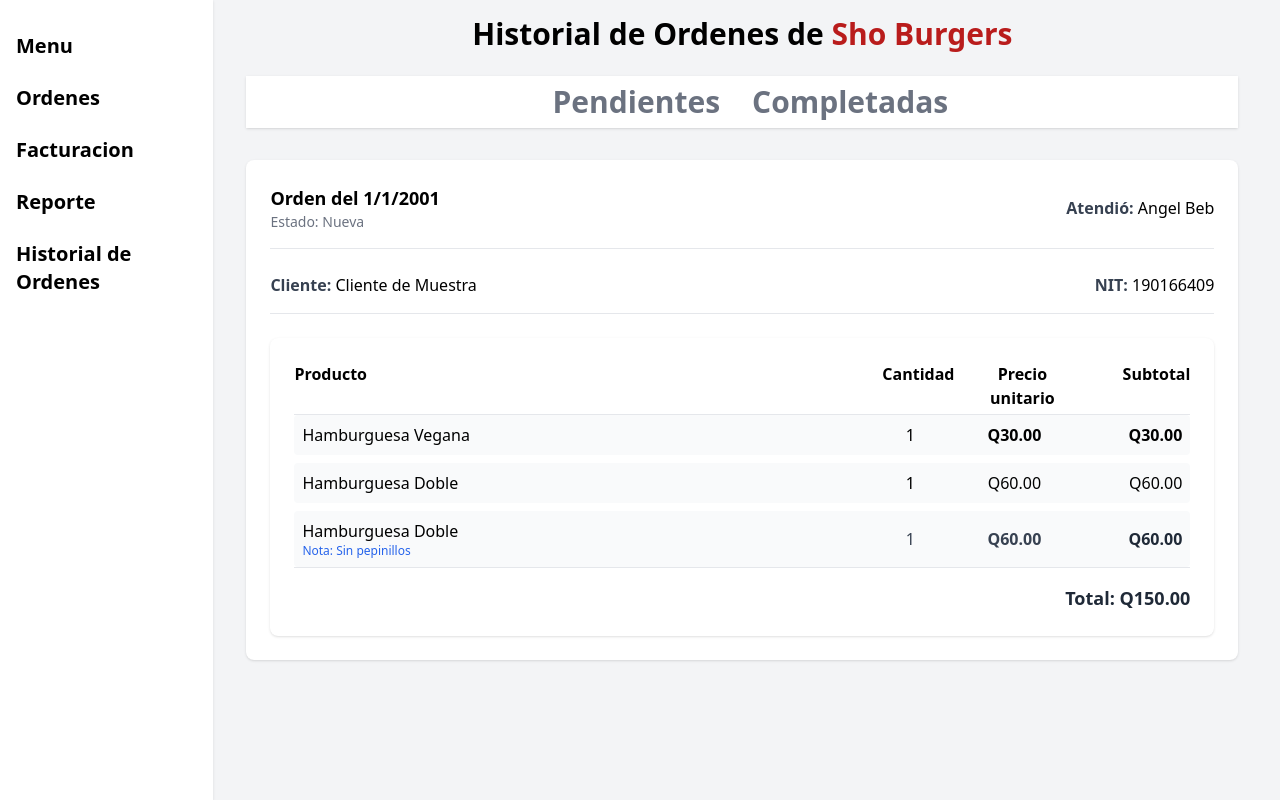
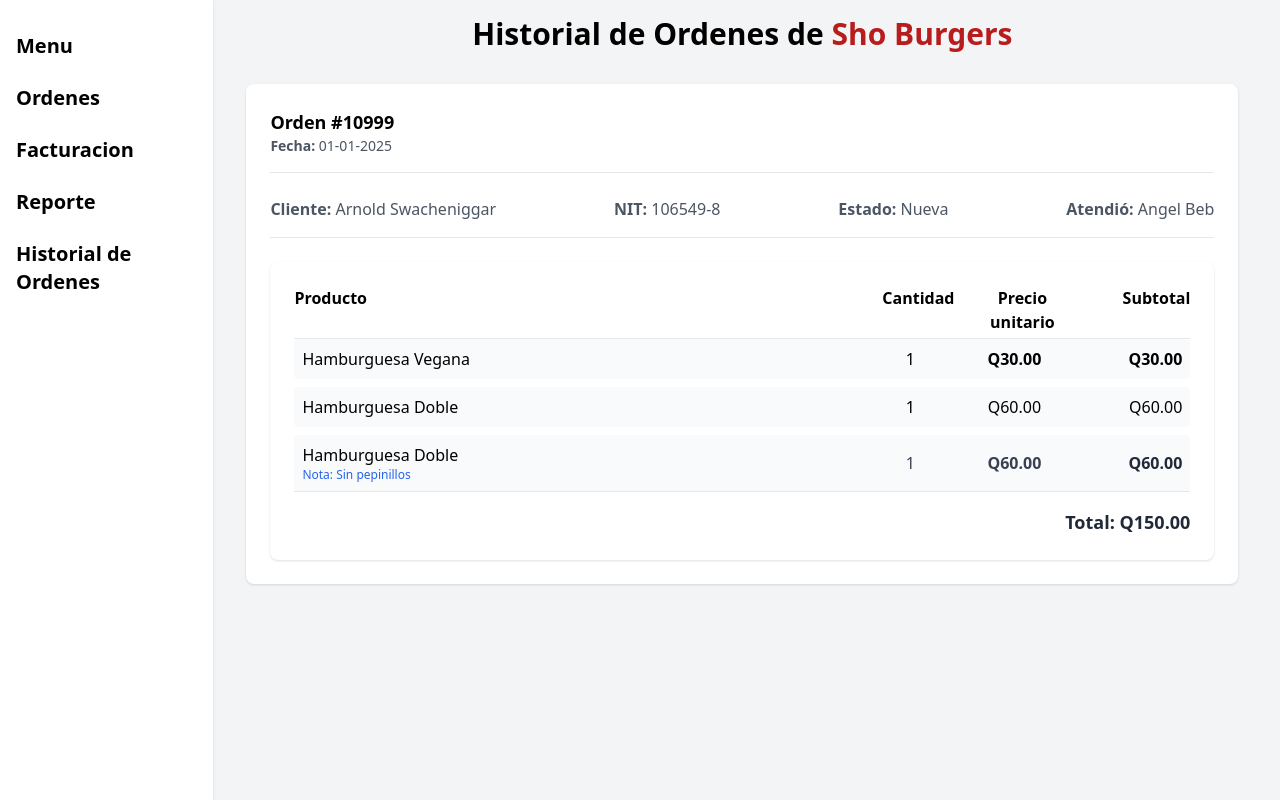
Before and after one commit to gerabeb/Restaurante, a website: page src/pages/historialDeOrdenes.html in a window 1280 px wide. Drawn offline with Linux system fonts and the light colour scheme.

```diff
--- a/src/pages/historialDeOrdenes.html
+++ b/src/pages/historialDeOrdenes.html
@@ -29,12 +29,6 @@
     <div class="p-4 sm:mx-[18vw] w-4/5 mx-auto">
         <h1 class="text-2xl sm:text-3xl font-bold mb-6 text-center hidden sm:block">
             Historial de Ordenes de <label class="text-red-700">Sho Burgers</label></h1>
-        <ul class="flex flex-wrap w-full  bg-white shadow mb-5 items-center justify-center sm:gap-4">
-            <li class="text-gray-500 my-2 hover:underline inline"><a class="text-3xl font-semibold ml-4"
-                    id="mostrar-pendientes">Pendientes</a></li>
-            <li class="text-gray-500 my-2 hover:underline inline"><a class="text-3xl font-semibold ml-4"
-                    id="mostrar-completadas">Completadas</a></li>
-        </ul>
 
 
         <div class=" mx-auto mt-8">
@@ -42,20 +36,27 @@
                 <!-- Encabezado de la orden -->
                 <div class="flex flex-col md:flex-row md:justify-between md:items-center border-b pb-4">
                     <div>
-                        <div class="text-lg font-semibold">Orden del 1/1/2001</div>
-                        <div class="text-sm text-gray-500">Estado: <span class="font-medium">Nueva</span></div>
+                        <div class="text-lg font-semibold">Orden #10999</div>
+                        <div class="text-sm text-gray-600 font-semibold">Fecha: <span
+                                class="font-normal">01-01-2025</span></div>
                     </div>
-                    <div class="mt-2 md:mt-0">
-                        <span class="text-gray-700 font-semibold">Atendió:</span> Angel Beb
-                    </div>
+                </div>
+                <div class="hidden">
+
                 </div>
                 <!-- Cliente -->
                 <div class="flex flex-col md:flex-row md:justify-between md:items-center border-b pb-4">
                     <div>
-                        <span class="text-gray-700 font-semibold">Cliente:</span> Cliente de Muestra
+                        <p class="text-gray-600 font-semibold">Cliente: <span class="font-normal">Arnold
+                                Swacheniggar</span></p>
                     </div>
                     <div class="mt-2 md:mt-0">
-                        <span class="text-gray-700 font-semibold">NIT:</span> 190166409
+                        <p class="text-gray-600 font-semibold">NIT: <span class="font-normal">106549-8</span></p>
+                    </div>
+                    <div class=" text-gray-600 font-semibold">Estado: <span class="font-normal">Nueva</span>
+                    </div>
+                    <div class="mt-2 md:mt-0">
+                        <p class="text-gray-600 font-semibold">Atendió: <span class="font-normal">Angel Beb</span></p>
                     </div>
                 </div>
                 <!-- Productos -->
@@ -88,8 +89,7 @@
                                 <div class="hidden md:flex w-24 justify-center items-center">
                                     1
                                 </div>
-                                <div
-                                    class="hidden md:flex w-28 justify-center items-center  font-semibold">
+                                <div class="hidden md:flex w-28 justify-center items-center  font-semibold">
                                     Q30.00
                                 </div>
                                 <div class="hidden md:flex w-28 justify-end items-center font-semibold">
@@ -113,8 +113,7 @@
                                 <div class="hidden md:flex w-24 justify-center items-center ">
                                     1
                                 </div>
-                                <div
-                                    class="hidden md:flex w-28 justify-center items-center">
+                                <div class="hidden md:flex w-28 justify-center items-center">
                                     Q60.00
                                 </div>
                                 <div class="hidden md:flex w-28 justify-end items-center ">
--- a/src/scripts/facturapdf.js
+++ b/src/scripts/facturapdf.js
@@ -53,7 +53,8 @@
   }
   pdf.line(10, y, 70, y);
   y += 5;
-  pdf.text(`Propina Q${order.newOrder.tip.toFixed(2)}`, 50, y);
+  const tip = Number(order.newOrder.tip).toFixed(2);
+  pdf.text(`Propina Q${tip}`, 50, y);
   y += 5
   const subtotal = order.newOrder.products.reduce((sum, item) => sum + item.price, 0);
   pdf.text(`IVA Q${(subtotal*.12).toFixed(2)}`, 50, y);
@@ -62,7 +63,7 @@
   y += 5;
 
   pdf.setFontSize(10);
-  pdf.text(`Total: Q${(subtotal+order.newOrder.tip).toFixed(2)}`, 60, y, { align: 'center' });
+  pdf.text(`Total: Q${(subtotal+tip*1).toFixed(2)}`, 60, y, { align: 'center' });
   y += 8;
 
   pdf.setFontSize(8);
```
Also changed, not shown: src/tailwindStyle.css.
